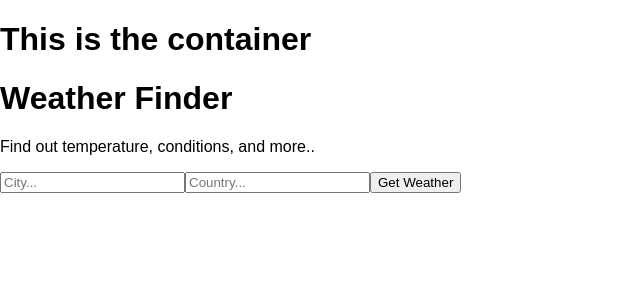
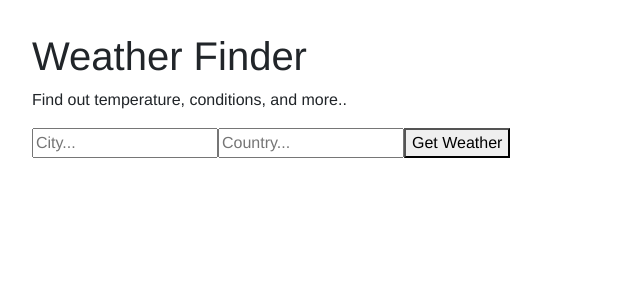
Before and after one commit to kjgamis/weather-app, a React (Create React App) app: page / in a window 1280 px wide. Shown: the top 300 px of the page, without its empty margins (0-640 px from the left). Built offline with nearby package versions, Linux system fonts and the light colour scheme.

Commit message:
add bootstrap dependency

```diff
--- a/package.json
+++ b/package.json
@@ -3,6 +3,7 @@
   "version": "0.1.0",
   "private": true,
   "dependencies": {
+    "bootstrap": "^4.1.1",
     "react": "^16.4.1",
     "react-dom": "^16.4.1",
     "react-scripts": "1.1.4"
--- a/src/App.css
+++ b/src/App.css
@@ -1,28 +1,4 @@
-.App {
-  text-align: center;
+body {
+  font-family: Helvetica, Arial, 'sans-serif';
+  margin: 2em;
 }
-
-.App-logo {
-  animation: App-logo-spin infinite 20s linear;
-  height: 80px;
-}
-
-.App-header {
-  background-color: #222;
-  height: 150px;
-  padding: 20px;
-  color: white;
-}
-
-.App-title {
-  font-size: 1.5em;
-}
-
-.App-intro {
-  font-size: large;
-}
-
-@keyframes App-logo-spin {
-  from { transform: rotate(0deg); }
-  to { transform: rotate(360deg); }
-}
--- a/src/App.js
+++ b/src/App.js
@@ -1,5 +1,4 @@
 import React, { Component } from 'react';
-import './App.css';
 
 import Titles from './components/Titles'
 import Form from './components/Form'
@@ -55,7 +54,6 @@ class App extends Component {
   render() {
     return (
       <div>
-        <h1>This is the container</h1>
         <Titles />
         <Form getWeather={this.getWeather}/>
         <Weather
--- a/src/index.js
+++ b/src/index.js
@@ -1,6 +1,7 @@
 import React from 'react';
 import ReactDOM from 'react-dom';
-import './index.css';
+import 'bootstrap/dist/css/bootstrap.min.css';
+import './App.css';
 import App from './App';
 import registerServiceWorker from './registerServiceWorker';
 
```
Also changed, not shown: 1 other file (tests, documents, lock files or other folders).
